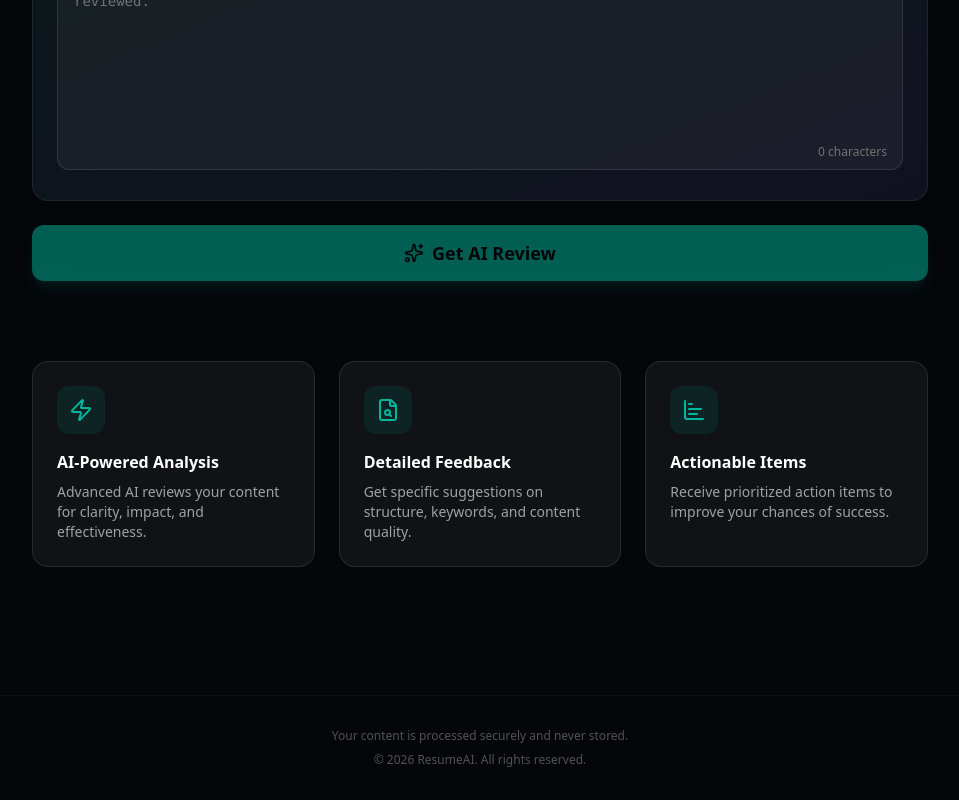
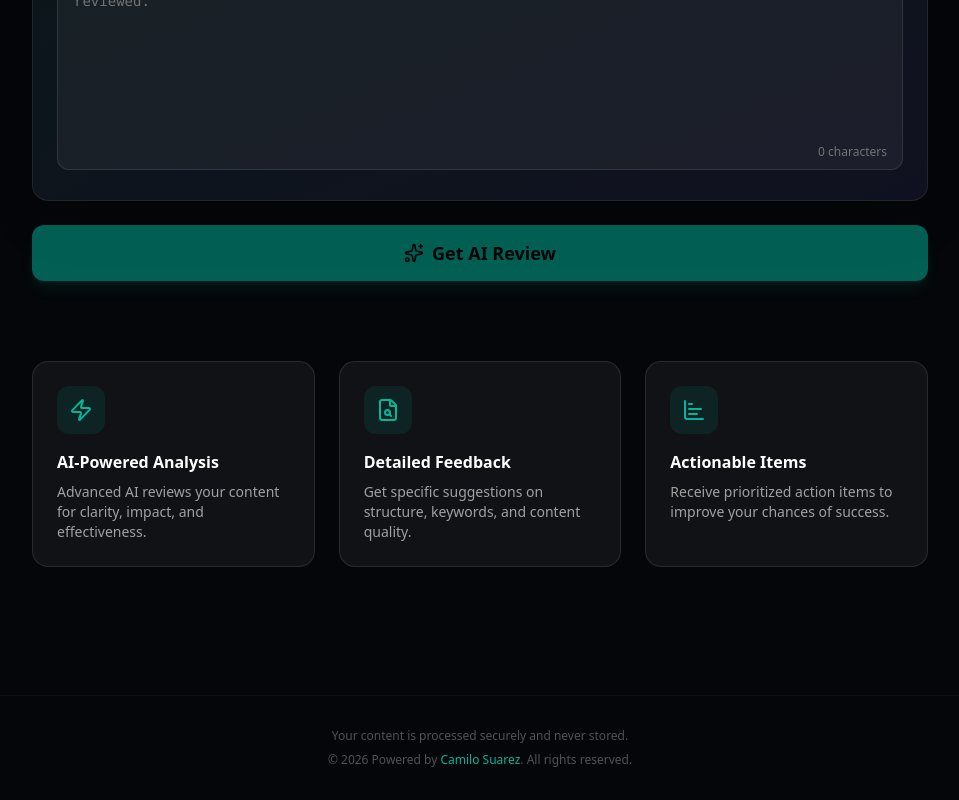
Before and after one commit to Camilo-Suarez98/ai-resume-viewer, a Next.js app: page / in a window 1280 px wide. Shown: the part 719-1519 px from the top of the page, without its empty margins (160-1119 px from the left). Built offline with nearby package versions, Linux system fonts and the light colour scheme.

Commit message:
feat: update footer component

```diff
--- a/src/components/Footer.tsx
+++ b/src/components/Footer.tsx
@@ -2,7 +2,9 @@ export function Footer() {
   return (
     <footer className="py-8 text-center text-xs text-neutral-600 border-t border-white/5 mt-20">
       <p>Your content is processed securely and never stored.</p>
-      <p className="mt-2">&copy; {new Date().getFullYear()} ResumeAI. All rights reserved.</p>
+      <p className="mt-2">
+        &copy; {new Date().getFullYear()} Powered by <a className="text-primary transition duration-300 ease-in-out hover:text-primary/80" href="https://github.com/Camilo-Suarez98" target="_blank" rel="noopener noreferrer">Camilo Suarez</a>. All rights reserved.
+      </p>
     </footer>
   );
 }
```
